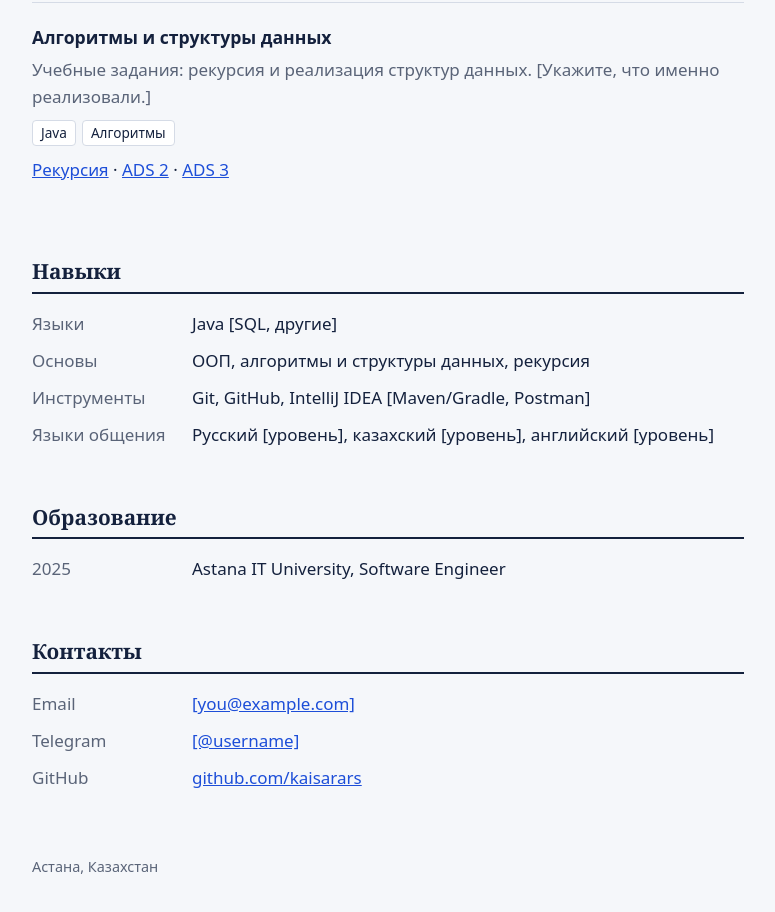
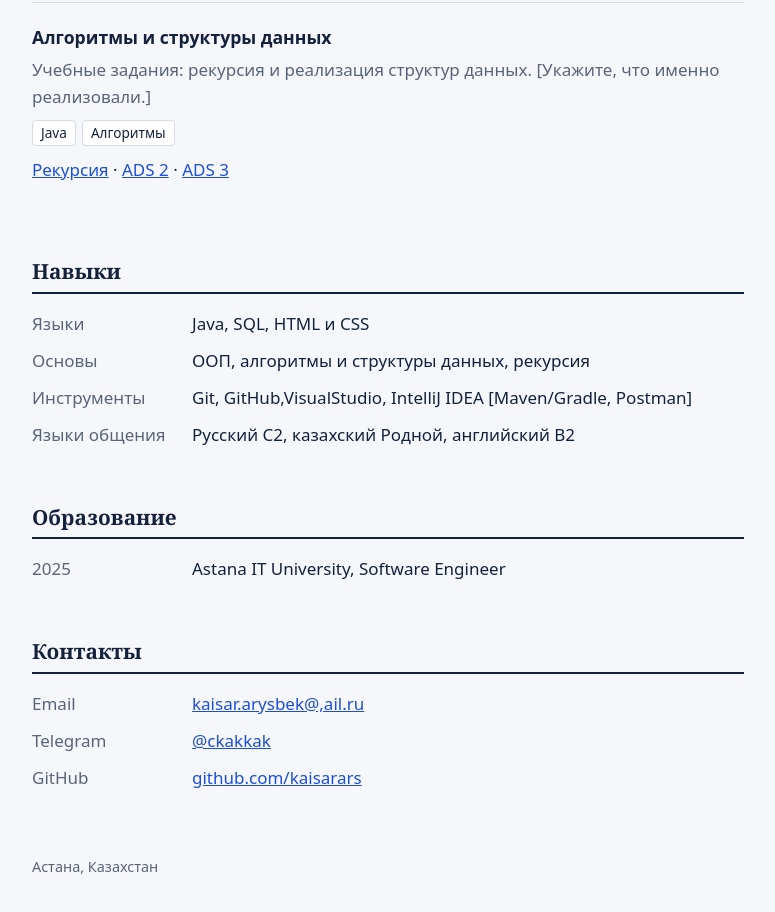
Before and after one commit to kaisarars/kaisarars.github.io, a plain HTML site: page index.html in a window 1280 px wide. Shown: the part 704-1616 px from the top of the page, without its empty margins (252-1027 px from the left). Drawn offline with Linux system fonts and the light colour scheme.

Commit message:
Update index.html

```diff
--- a/index.html
+++ b/index.html
@@ -78,10 +78,10 @@
     <section id="skills">
       <h2>Навыки</h2>
       <dl>
-        <dt>Языки</dt><dd>Java [SQL, другие]</dd>
+        <dt>Языки</dt><dd>Java, SQL, HTML и CSS</dd>
         <dt>Основы</dt><dd>ООП, алгоритмы и структуры данных, рекурсия</dd>
-        <dt>Инструменты</dt><dd>Git, GitHub, IntelliJ IDEA [Maven/Gradle, Postman]</dd>
-        <dt>Языки общения</dt><dd>Русский [уровень], казахский [уровень], английский [уровень]</dd>
+        <dt>Инструменты</dt><dd>Git, GitHub,VisualStudio, IntelliJ IDEA [Maven/Gradle, Postman]</dd>
+        <dt>Языки общения</dt><dd>Русский C2, казахский Родной, английский B2</dd>
       </dl>
     </section>
 
@@ -95,8 +95,8 @@
     <section id="contacts">
       <h2>Контакты</h2>
       <dl>
-        <dt>Email</dt><dd><a href="mailto:kaisar.arysbek@mail.ru">[you@example.com]</a></dd>
-        <dt>Telegram</dt><dd><a href="https://t.me/ckakkak">[@username]</a></dd>
+        <dt>Email</dt><dd><a href="mailto:kaisar.arysbek@mail.ru">kaisar.arysbek@,ail.ru</a></dd>
+        <dt>Telegram</dt><dd><a href="https://t.me/ckakkak">@ckakkak</a></dd>
         <dt>GitHub</dt><dd><a href="https://github.com/kaisarars">github.com/kaisarars</a></dd>
       </dl>
     </section>
```
